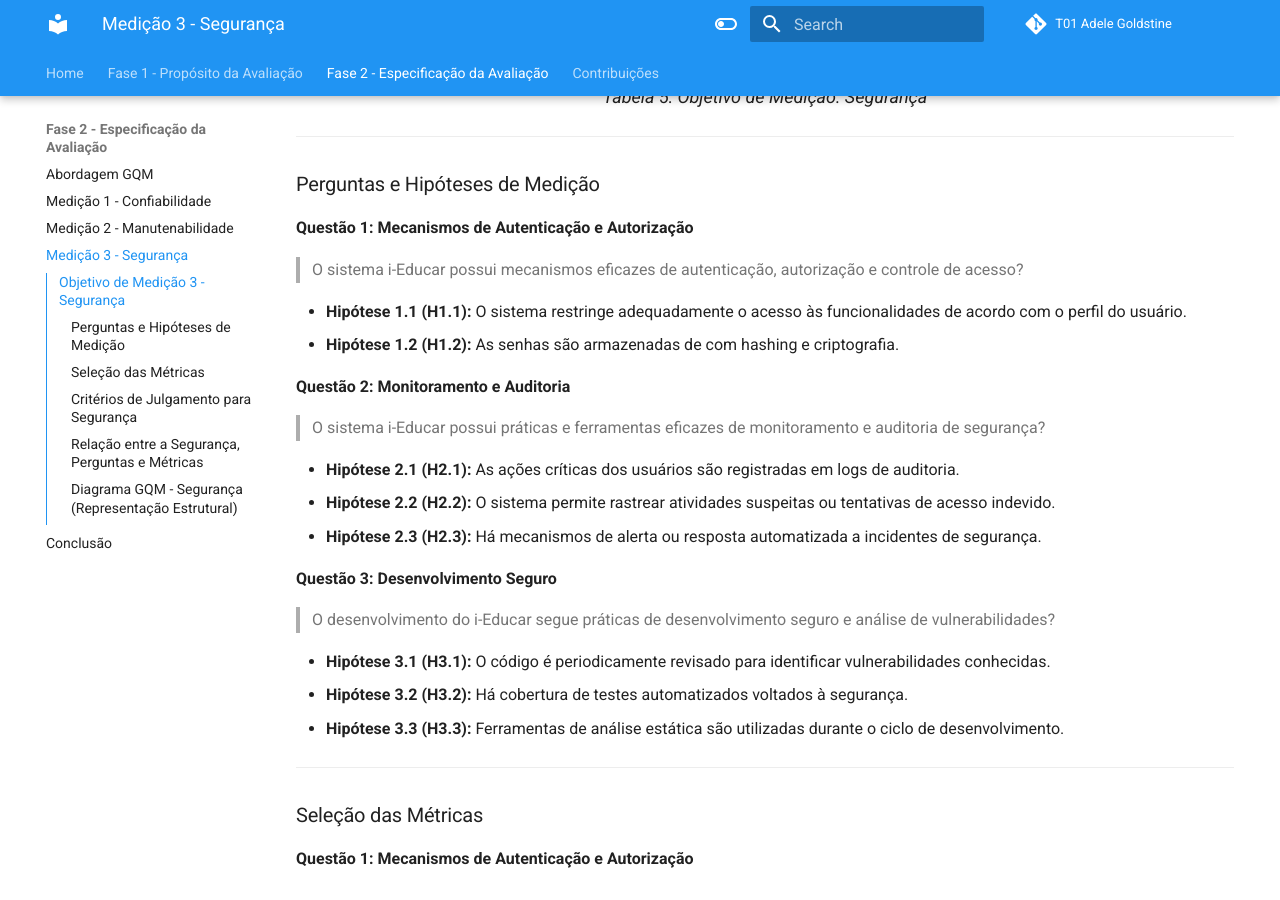
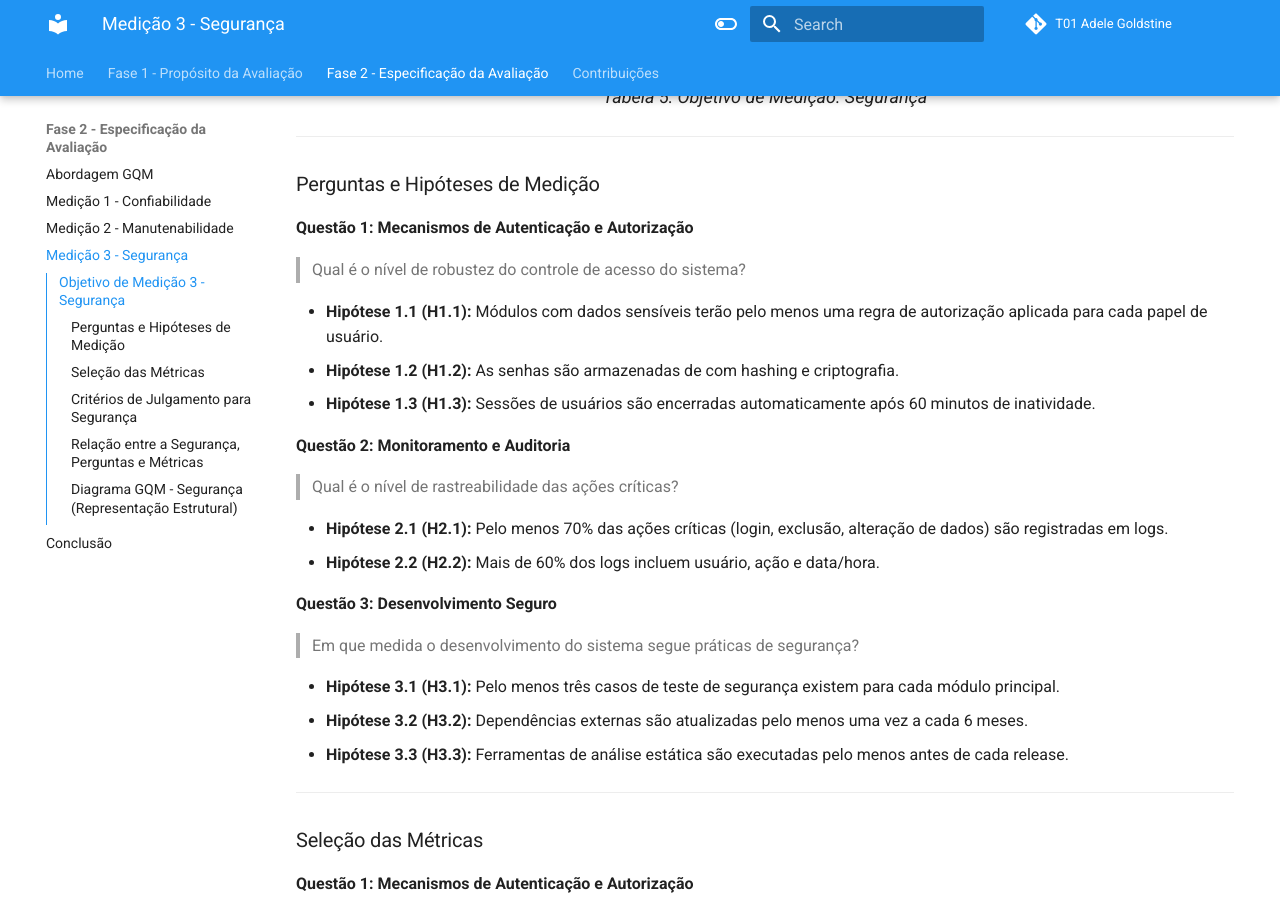
Before and after one commit to FCTE-Qualidade-de-Software-1/2025-2_T01_ADELE-GOLDSTINE, an MkDocs documentation site: the page built from docs/fase_2/gqm_seguranca.md, in a window 1280 px wide and 900 px high, scrolled down 460 px. Built offline with MkDocs 1.6.1 and Material for MkDocs 9.7.7, drawn with Linux system fonts in a browser that asks for light colours; comment, search, counter and statistics services are not loaded.

Commit message:
atualiza perguntas e hipoteses

```diff
--- a/docs/fase_2/gqm_seguranca.md
+++ b/docs/fase_2/gqm_seguranca.md
@@ -42,29 +42,29 @@ AQUI IRIAM OS OUTROS OBJETIVOS DE MEDIÇÃO (MANUTENIBILIDADE E SEGURANÇA) COM
 
 **Questão 1: Mecanismos de Autenticação e Autorização**
 
->  O sistema i-Educar possui mecanismos eficazes de autenticação, autorização e controle de acesso?
+>  Qual é o nível de robustez do controle de acesso do sistema?
 
-* **Hipótese 1.1 (H1.1):** O sistema restringe adequadamente o acesso às funcionalidades de acordo com o perfil do usuário.
+* **Hipótese 1.1 (H1.1):** Módulos com dados sensíveis terão pelo menos uma regra de autorização aplicada para cada papel de usuário.
 * **Hipótese 1.2 (H1.2):** As senhas são armazenadas de com hashing e criptografia.
+* **Hipótese 1.3 (H1.3):** Sessões de usuários são encerradas automaticamente após 60 minutos de inatividade.
 
 
 **Questão 2: Monitoramento e Auditoria**
 
-> O sistema i-Educar possui práticas e ferramentas eficazes de monitoramento e auditoria de segurança?
+> Qual é o nível de rastreabilidade das ações críticas?
 
-* **Hipótese 2.1 (H2.1):** As ações críticas dos usuários são registradas em logs de auditoria.
-* **Hipótese 2.2 (H2.2):** O sistema permite rastrear atividades suspeitas ou tentativas de acesso indevido.
-* **Hipótese 2.3 (H2.3):** Há mecanismos de alerta ou resposta automatizada a incidentes de segurança.
+* **Hipótese 2.1 (H2.1):** Pelo menos 70% das ações críticas (login, exclusão, alteração de dados) são registradas em logs.
+* **Hipótese 2.2 (H2.2):** Mais de 60% dos logs incluem usuário, ação e data/hora.
 
 
 
 **Questão 3: Desenvolvimento Seguro**
 
-> O desenvolvimento do i-Educar segue práticas de desenvolvimento seguro e análise de vulnerabilidades?
+> Em que medida o desenvolvimento do sistema segue práticas de segurança?
 
-* **Hipótese 3.1 (H3.1):** O código é periodicamente revisado para identificar vulnerabilidades conhecidas.
-* **Hipótese 3.2 (H3.2):** Há cobertura de testes automatizados voltados à segurança.
-* **Hipótese 3.3 (H3.3):** Ferramentas de análise estática são utilizadas durante o ciclo de desenvolvimento.
+* **Hipótese 3.1 (H3.1):** Pelo menos três casos de teste de segurança existem para cada módulo principal.
+* **Hipótese 3.2 (H3.2):** Dependências externas são atualizadas pelo menos uma vez a cada 6 meses.
+* **Hipótese 3.3 (H3.3):** Ferramentas de análise estática são executadas pelo menos antes de cada release.
 
 ---
 
```
